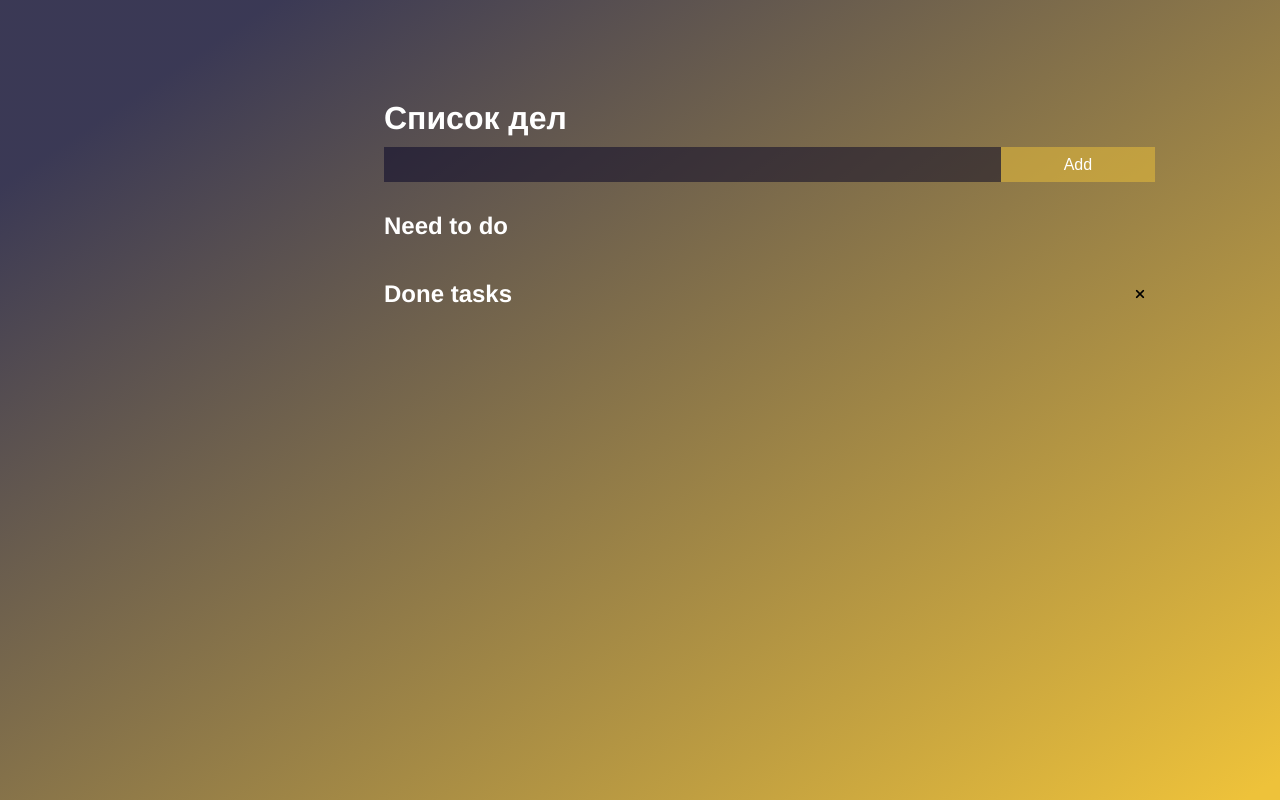
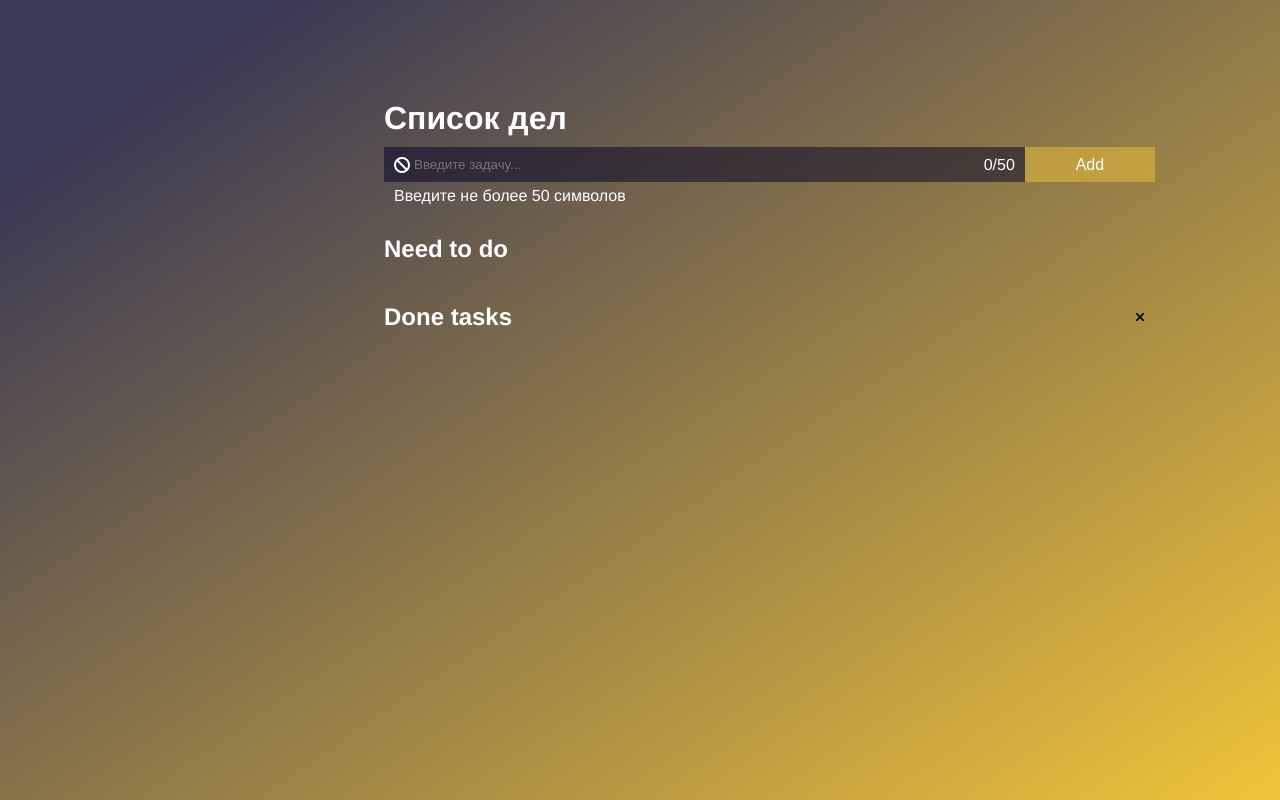
Before and after one commit to mchuprin/To-do-list-on-Vue-2, a Vue app: page / in a window 1280 px wide. Shown: the top 800 px of the page. Built offline with nearby package versions, Linux system fonts and the light colour scheme.

Commit message:
Added input in custom component with slots

```diff
--- a/src/App.vue
+++ b/src/App.vue
@@ -6,6 +6,7 @@
 import { Component, Vue } from 'vue-property-decorator';
 import ToDoList from '@/views/ToDoList.vue';
 import Autofocus from '@/directives/autofocus';
+import AppInput from '@/components/AppInput.vue'
 
 @Component({
   directives: {
@@ -13,6 +14,7 @@ import Autofocus from '@/directives/autofocus';
   },
   components: {
     ToDoList,
+    AppInput,
   },
 })
 export default class App extends Vue {}
--- /dev/null
+++ b/src/components/AppInput.vue
@@ -0,0 +1,79 @@
+<template>
+  <div id="input" class="input-line">
+    <input
+      class="input-line__input"
+      v-auto-focus
+      v-on="listeners"
+      @input="(event) => this.$emit('input', event.target.value)"
+      :value="value"
+      v-bind="$attrs"
+    />
+    <div class="input-line__icon">
+      <slot name="prefix"></slot>
+    </div>
+    <div class="input-line__counter">
+      <slot name="postfix"></slot>
+    </div>
+    <div class="input-line__hint">
+      <slot name="hint"></slot>
+    </div>
+  </div>
+</template>
+
+<script lang="ts">
+import Vue from 'vue';
+import Component from 'vue-class-component';
+
+@Component({
+  inheritAttrs: false,
+  props: ['value'],
+})
+export default class AppInput extends Vue {
+  value!: string;
+
+  get listeners() {
+    const { input, ...rest } = this.$listeners;
+    return rest;
+  }
+}
+</script>
+
+<style lang="scss" scoped>
+@import "src/assets/colors";
+@import "src/assets/mixins";
+
+button {
+  @include button;
+}
+.input-line {
+  position: relative;
+  display: flex;
+  flex-direction: row;
+  flex-wrap: wrap;
+  width: 100%;
+  &__input {
+    box-sizing: border-box;
+    height: 35px;
+    width: 100%;
+    outline: none;
+    border: none;
+    padding: 0 60px 0 30px;
+    color: white;
+    background: $input-back;
+  }
+  &__icon, &__counter {
+    position: absolute;
+  }
+  &__icon {
+    top: 10px;
+    left: 10px;
+  }
+  &__counter {
+    top: 9px;
+    right: 10px;
+  }
+  &__hint {
+    padding: 5px 0 0 10px;
+  }
+}
+</style>
--- a/src/views/ToDoList.vue
+++ b/src/views/ToDoList.vue
@@ -3,8 +3,24 @@
     <div class="top-line">
       <h1 class="top-line__title">Список дел</h1>
       <div id="input" class="top-line__input-line">
-        <input v-model.trim="inputValue" @keypress.enter="addTask" v-auto-focus/>
-        <button :disabled="!inputValue" @click="addTask">Add</button>
+        <AppInput
+          placeholder="Введите задачу..."
+          @keypress.enter="addTask"
+          v-model="inputValue"
+        >
+          <template></template>
+          <template v-slot:prefix>
+            <i v-if="isNewTaskValid" class="fas fa-plus"></i>
+            <i v-else class="fas fa-ban"></i>
+          </template>
+          <template v-slot:postfix>
+            <p>{{ inputValue.length }}/50</p>
+          </template>
+          <template v-slot:hint v-if="!isNewTaskValid">
+            <p>Введите не более 50 символов</p>
+          </template>
+        </AppInput>
+        <button :disabled="!isNewTaskValid" @click="addTask">Add</button>
       </div>
     </div>
     <div class="added-tasks tasks tasks_added">
@@ -45,16 +61,22 @@
 import Component from 'vue-class-component';
 import Vue from 'vue';
 import Task from '@/components/Task.vue';
-import {TaskI} from '@/interfaces/task.interface';
+import { TaskI } from '@/interfaces/task.interface';
+import AppInput from '@/components/AppInput.vue';
 
 @Component({
   components: {
+    AppInput,
     Task,
   },
 })
 export default class Test extends Vue {
   tasks: TaskI[] = [];
   inputValue = '';
+
+  get isNewTaskValid(): boolean {
+    return this.inputValue.length <= 50 && !!this.inputValue.length;
+  }
 
   get toDoTasks(): TaskI[] {
     return this.tasks.filter((task) => !task.isChecked);
@@ -65,7 +87,7 @@ export default class Test extends Vue {
   }
 
   addTask(): void {
-    if (this.inputValue === '') {
+    if (!this.isNewTaskValid) {
       return;
     }
     this.tasks.push({
@@ -146,30 +168,19 @@ li {
   &__input-line {
     display: flex;
     flex-direction: row;
-
-    input {
-      box-sizing: border-box;
-      height: 35px;
-      width: 80%;
-      outline: none;
-      border: none;
-      padding: 0 10px;
-      color: white;
-      background: $input-back;
-    }
-
     button {
       background: $top-button;
       box-sizing: border-box;
+      height: 35px;
       width: 20%;
       font-size: 16px;
       color: white;
-
-      button:disabled {
-        cursor: not-allowed;
-      }
+    }
+    button:disabled {
+      cursor: not-allowed;
     }
   }
+
 }
 
 .tasks {
@@ -194,7 +205,6 @@ li {
   &_added {
     li {
       background: rgba(0, 0, 0, 0.58);
-
       button {
         color: white;
       }
@@ -206,10 +216,6 @@ li {
         align-items: center;
         color: black;
       }
-
-      button {
-        grid-column-start: 5;
-      }
     }
   }
 }
```
Also changed, not shown: src/components/Header.vue (added, +28 -0 lines).
